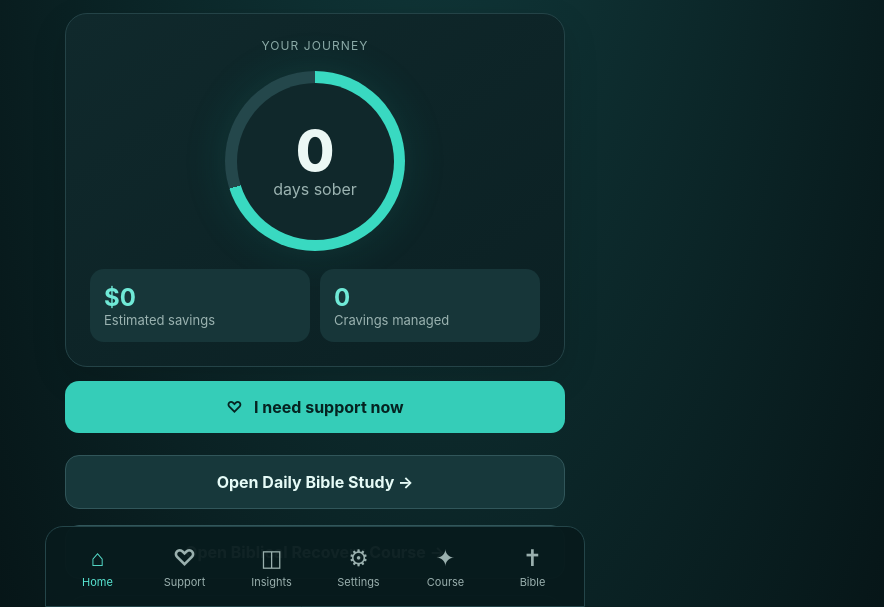
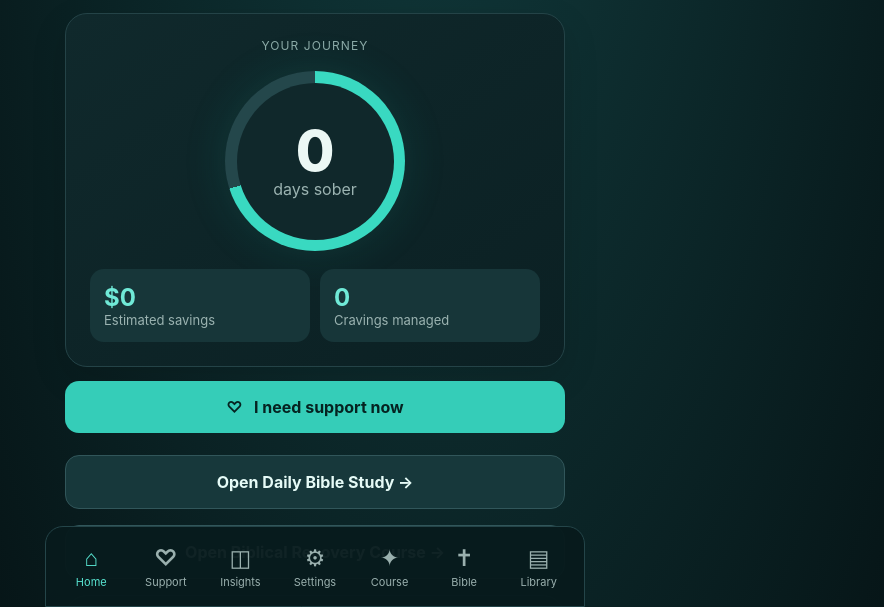
Before and after one commit to gcfd8hy5mb-ai/clear-sobriety-app, a plain HTML site: page index.html in a window 1280 px wide. Shown: the part 193-800 px from the top of the page, without its empty margins (325-1209 px from the left). Drawn offline with Linux system fonts and the light colour scheme.

Commit message:
Load Bible library navigation in CLEAR

```diff
--- a/index.html
+++ b/index.html
@@ -47,4 +47,4 @@ $('finishCraving').onclick=()=>{state.managed++;save();clearInterval(interval);i
 const messages={ground:'Name 5 things you see, 4 you can feel, 3 you hear, 2 you smell, and 1 you taste.',walk:'If safe, step outside for five minutes. Notice your surroundings as you walk.',call:'Reach out to a trusted person. You can simply say: “Could you talk with me for a few minutes?”',water:'Drink a glass of water slowly. Notice the temperature and take your time.'};Object.keys(messages).forEach(k=>$(k).onclick=()=>{$('copingText').textContent=messages[k]});
 render();draw();
 })();
-</script><script src="./learn.js?v=3" defer></script><script src="./push-client.js?v=1" defer></script><script src="./aa-support.js?v=2" defer></script><script src="./relapse-plan.js?v=9" defer></script><script src="./recovery-insights.js?v=5" defer></script><script src="./recovery-curriculum.js?v=1" defer></script><script src="./recovery-curriculum-v2.js?v=1" defer></script><script src="./recovery-curriculum-v3.js?v=1" defer></script><script src="./baptist-evangelical-curriculum.js?v=1" defer></script><script src="./christian-step-study.js?v=1" defer></script><script src="./recovery-track-readings.js?v=1" defer></script><script src="./biblical-course.js?v=8" defer></script></body></html>
+</script><script src="./learn.js?v=3" defer></script><script src="./push-client.js?v=1" defer></script><script src="./aa-support.js?v=2" defer></script><script src="./relapse-plan.js?v=9" defer></script><script src="./recovery-insights.js?v=5" defer></script><script src="./recovery-curriculum.js?v=1" defer></script><script src="./recovery-curriculum-v2.js?v=1" defer></script><script src="./recovery-curriculum-v3.js?v=1" defer></script><script src="./baptist-evangelical-curriculum.js?v=1" defer></script><script src="./christian-step-study.js?v=1" defer></script><script src="./recovery-track-readings.js?v=1" defer></script><script src="./biblical-course.js?v=8" defer></script><script src="./bible-library.js?v=1" defer></script></body></html>
```
